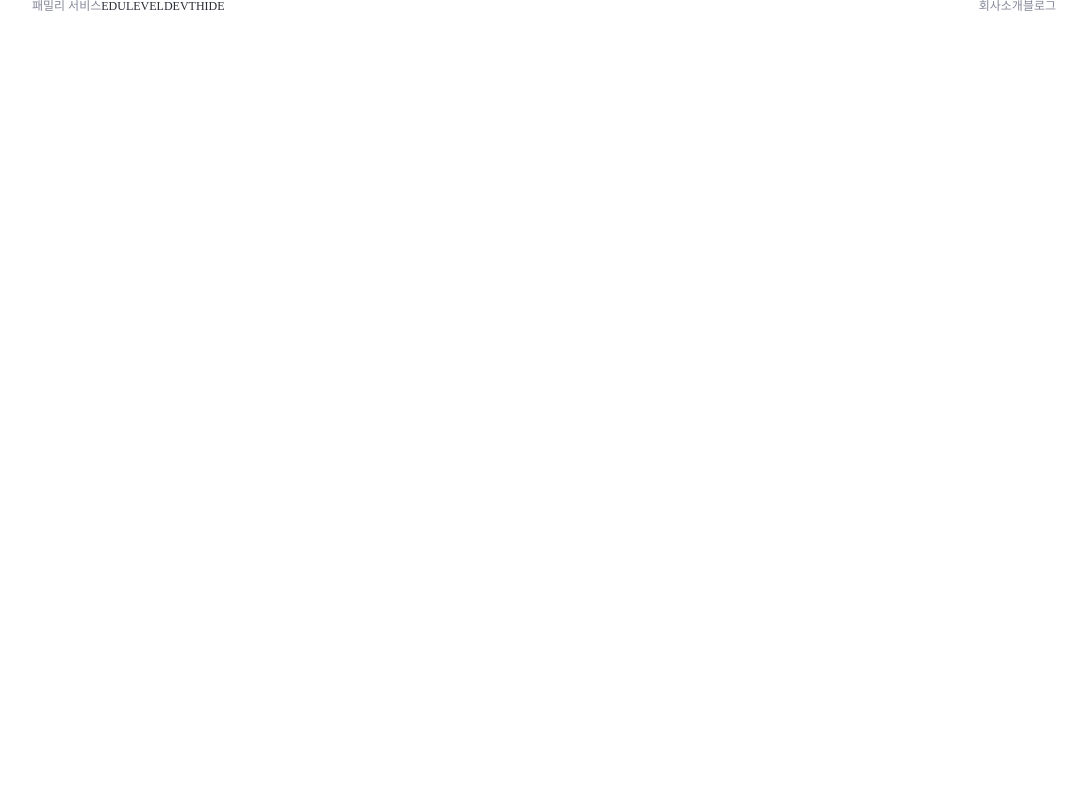
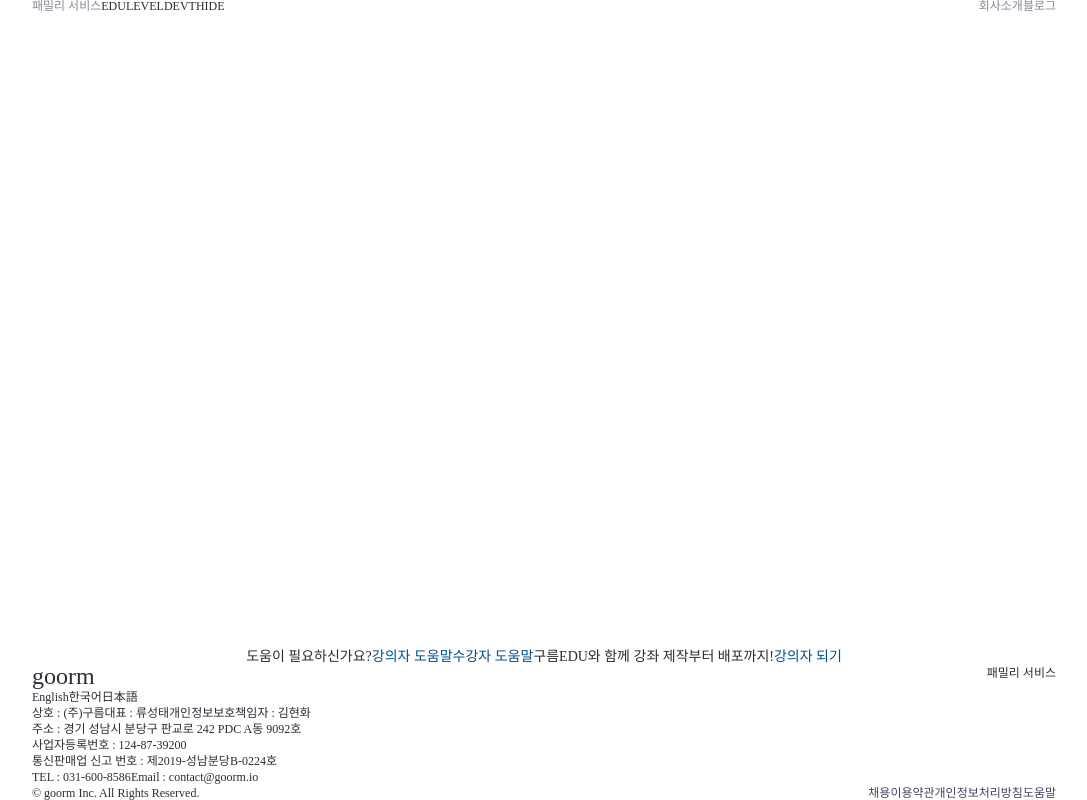
Before and after one commit to junzerokim/react-goorm, a React (Create React App) app: page / in a window 1280 px wide. Shown: the whole page, without its empty margins (96-1183 px from the left). Built offline with nearby package versions, Linux system fonts and the light colour scheme.

Commit message:
Add: Footer

```diff
--- /dev/null
+++ b/src/components/atoms/index.ts
@@ -0,0 +1 @@
+export { default as Text } from './Text';
--- a/src/components/index.ts
+++ /dev/null
@@ -1,2 +0,0 @@
-export { default as Text } from './atoms/Text/index';
-export { default as Header } from './moleclues/Header/index';
--- /dev/null
+++ b/src/components/moleclues/Footer/index.tsx
@@ -0,0 +1,130 @@
+import { Text } from 'components/atoms';
+import styled from 'styled-components';
+import { flex, colors } from 'styles';
+
+function Footer() {
+  return (
+    <Container>
+      <FooterTop>
+        <Text color={colors.BLACK_X5} size="small">
+          도움이 필요하신가요?
+        </Text>
+        <Text color={colors.BLUE_X3} size="small">
+          강의자 도움말
+        </Text>
+        <Text color={colors.BLUE_X3} size="small">
+          수강자 도움말
+        </Text>
+        <Text color={colors.BLACK_X5} size="small">
+          구름EDU와 함께 강좌 제작부터 배포까지!
+        </Text>
+        <Text color={colors.BLUE_X3} size="small">
+          강의자 되기
+        </Text>
+      </FooterTop>
+      <FooterBody>
+        <div>
+          <Text color={colors.BLACK_X5} size="large">
+            goorm
+          </Text>
+          <div>
+            <div>
+              <Text color={colors.BLACK_X5} size="xsmall">
+                English
+              </Text>
+              <Text color={colors.BLACK_X5} size="xsmall">
+                한국어
+              </Text>
+              <Text color={colors.BLACK_X5} size="xsmall">
+                日本語
+              </Text>
+            </div>
+            <div>
+              <Text color={colors.BLACK_X5} size="xsmall">
+                상호 : (주)구름
+              </Text>
+              <Text color={colors.BLACK_X5} size="xsmall">
+                대표 : 류성태
+              </Text>
+              <Text color={colors.BLACK_X5} size="xsmall">
+                개인정보보호책임자 : 김현화
+              </Text>
+            </div>
+            <div>
+              <Text color={colors.BLACK_X5} size="xsmall">
+                주소 : 경기 성남시 분당구 판교로 242 PDC A동 9092호
+              </Text>
+            </div>
+            <div>
+              <Text color={colors.BLACK_X5} size="xsmall">
+                사업자등록번호 : 124-87-39200
+              </Text>
+            </div>
+            <div>
+              <Text color={colors.BLACK_X5} size="xsmall">
+                통신판매업 신고 번호 : 제2019-성남분당B-0224호
+              </Text>
+            </div>
+            <div>
+              <Text color={colors.BLACK_X5} size="xsmall">
+                TEL : 031-600-8586
+              </Text>
+              <Text color={colors.BLACK_X5} size="xsmall">
+                Email : contact@goorm.io
+              </Text>
+            </div>
+          </div>
+        </div>
+        <div>
+          <Text color={colors.BLACK_X5} size="xsmall">
+            패밀리 서비스
+          </Text>
+        </div>
+      </FooterBody>
+      <FooterBottom>
+        <div>
+          <Text color={colors.BLACK_X5} size="xsmall">
+            © goorm Inc. All Rights Reserved.
+          </Text>
+        </div>
+        <div>
+          <Text color={colors.BLACK_X6} size="xsmall">
+            채용
+          </Text>
+          <Text color={colors.BLACK_X6} size="xsmall">
+            이용약관
+          </Text>
+          <Text color={colors.BLACK_X6} size="xsmall">
+            개인정보처리방침
+          </Text>
+          <Text color={colors.BLACK_X6} size="xsmall">
+            도움말
+          </Text>
+        </div>
+      </FooterBottom>
+    </Container>
+  );
+}
+
+export default Footer;
+
+const Container = styled.div`
+  ${flex('flex-end', 'flex-start', 'column')};
+  width: 100%;
+  height: 100%;
+`;
+
+const FooterTop = styled.div`
+  ${flex('center', 'flex-start', 'row')};
+  width: 100%;
+`;
+
+const FooterBody = styled.div`
+  ${flex('space-between', 'space-between', 'row')};
+  width: 100%;
+`;
+
+const FooterBottom = styled.div`
+  ${flex('space-between', '', 'row')};
+  width: 100%;
+`;
--- a/src/components/moleclues/Header/index.tsx
+++ b/src/components/moleclues/Header/index.tsx
@@ -1,5 +1,5 @@
 import styled from 'styled-components';
-import Text from 'components/atoms/Text';
+import { Text } from 'components/atoms';
 import { flex, colors } from 'styles';
 
 function Header() {
@@ -41,19 +41,19 @@ export default Header;
 const Container = styled.header`
   ${flex('space-between', 'center', 'row')};
   margin: auto;
-  width: 80%;
+  width: 100%;
   position: sticky;
   top: 0px;
 `;
 
 const ContainerLeft = styled.div`
-  ${flex('flex-start', 'center', 'row')}
+  ${flex('flex-start', 'center', 'row')};
 `;
 
 const ContainerRight = styled.div`
-  ${flex('flex-end', 'center', 'row')}
+  ${flex('flex-end', 'center', 'row')};
 `;
 
 const FamilyServices = styled.div`
-  ${flex('center', 'center', 'row')}
+  ${flex('center', 'center', 'row')};
 `;
--- /dev/null
+++ b/src/components/moleclues/index.ts
@@ -0,0 +1 @@
+export { default as Header } from './Header';
--- a/src/pages/Main/index.tsx
+++ b/src/pages/Main/index.tsx
@@ -1,7 +1,22 @@
 import Header from 'components/moleclues/Header';
+import Footer from 'components/moleclues/Footer';
+import styled from 'styled-components';
+import { flex } from 'styles/';
 
 function Main() {
-  return <Header />;
+  return (
+    <Container>
+      <Header />
+      <Footer />
+    </Container>
+  );
 }
 
 export default Main;
+
+const Container = styled.div`
+  ${flex('center', 'center', 'column')}
+  margin: auto;
+  width: 80%;
+  height: 100vh;
+`;
--- a/src/styles/GlobalStyle.ts
+++ b/src/styles/GlobalStyle.ts
@@ -49,7 +49,7 @@ table {
   border-collapse: collapse;
   border-spacing: 0;
 }
-  @font-face {
+@font-face {
     font-family: 'Noto Sans KR';
     font-weight: 700;
     font-style: normal;
--- a/src/styles/colors.ts
+++ b/src/styles/colors.ts
@@ -5,6 +5,7 @@ const colors = {
   BLACK_X3: '#3e404c',
   BLACK_X4: '#313338',
   BLACK_X5: '#2b2d36',
+  BLACK_X6: '#49425F',
   BLUE_X1: '#5094fa',
   BLUE_X2: '#0b53bd',
   BLUE_X3: '#004d8c',
--- a/src/styles/flex.ts
+++ b/src/styles/flex.ts
@@ -13,7 +13,18 @@ type IJustifyContent =
   | 'initial'
   | 'inherit';
 
-type IAlignItems = '' | 'stretch' | 'center' | 'flex-start' | 'flex-end' | 'baseline' | 'initial' | 'inherit';
+type IAlignItems =
+  | ''
+  | 'stretch'
+  | 'center'
+  | 'flex-start'
+  | 'flex-end'
+  | 'space-between'
+  | 'space-around'
+  | 'space-evenly'
+  | 'baseline'
+  | 'initial'
+  | 'inherit';
 
 type IFlexDirection = 'column' | 'row' | 'column-reverse' | 'row-reverse';
 
```
